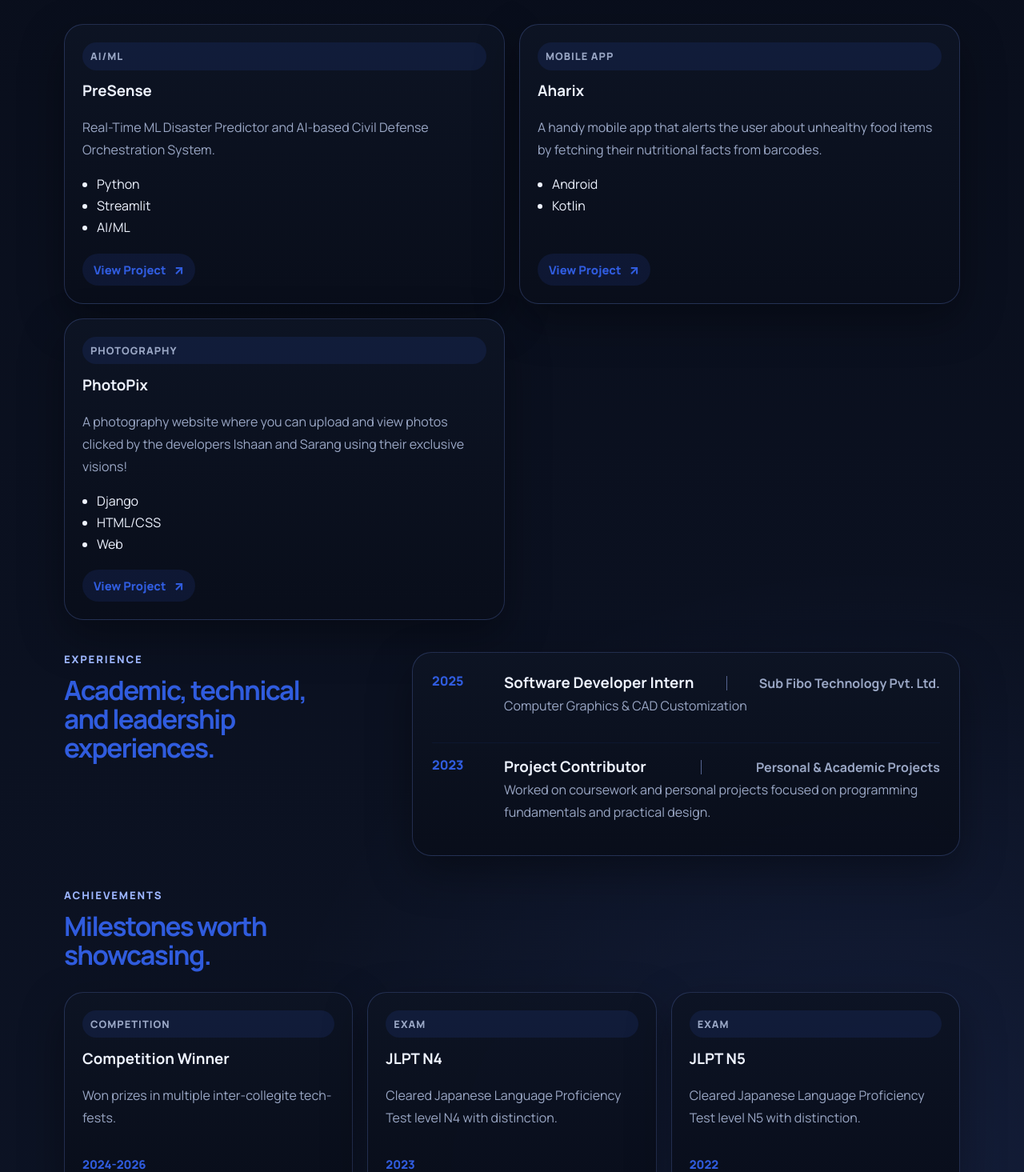
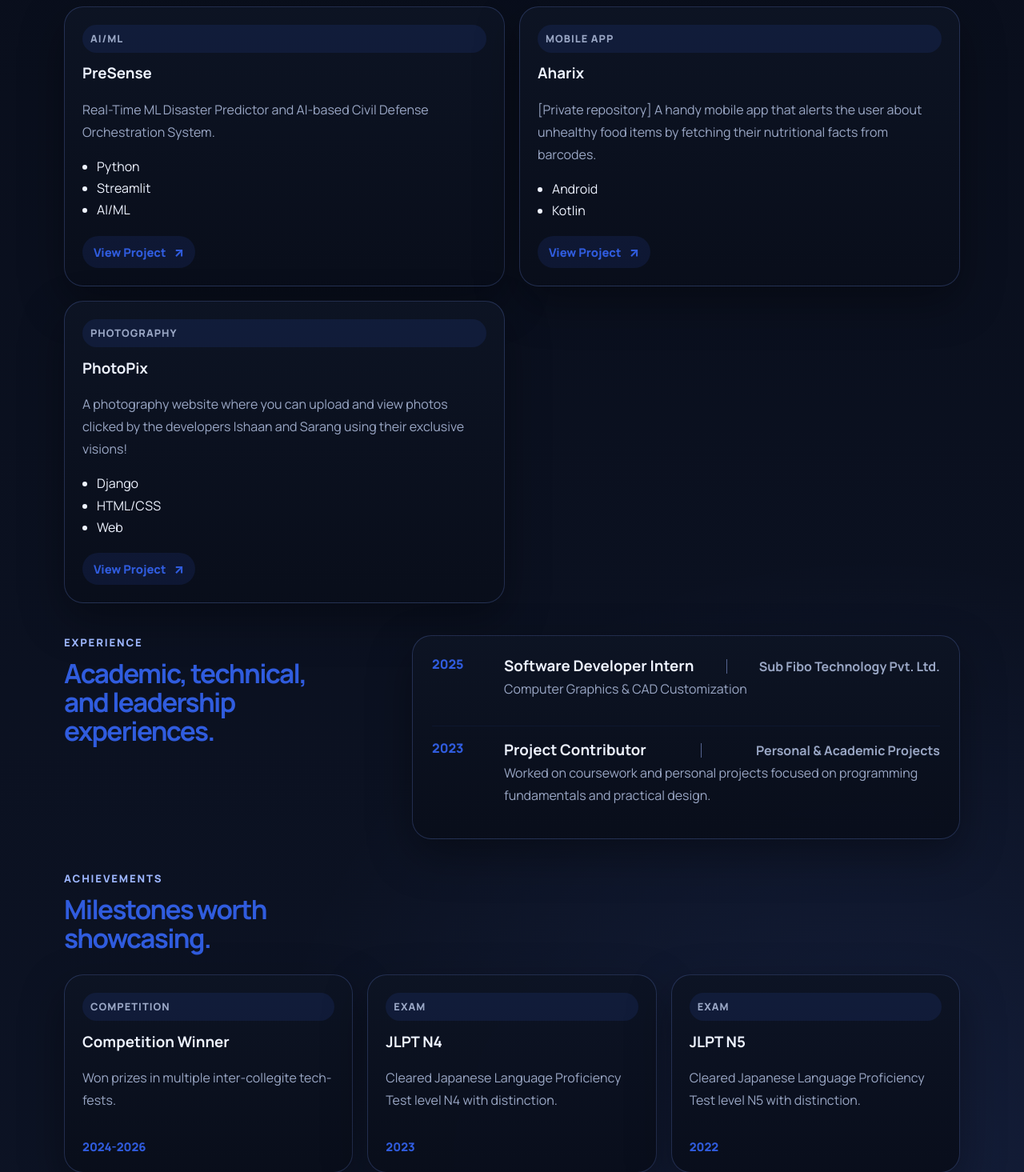
Before and after one commit to Ishaan-Jog/ishaans-portfolio, a React (Vite) app: page / in a window 1280 px wide. Shown: the part 1285-2750 px from the top of the page at 80% size. Built offline with nearby package versions, Linux system fonts and the light colour scheme.

Commit message:
UI enhancements

```diff
--- a/src/App.jsx
+++ b/src/App.jsx
@@ -19,7 +19,7 @@ const projectData = [
     tag: "Mobile App",
     title: "Aharix",
     description:
-      "A handy mobile app that alerts the user about unhealthy food items by fetching their nutritional facts from barcodes.",
+      "[Private repository] A handy mobile app that alerts the user about unhealthy food items by fetching their nutritional facts from barcodes.",
     stack: ["Android", "Kotlin"],
   },
   {
@@ -126,8 +126,47 @@ function App() {
   );
 
   useEffect(() => {
+    const updateCursor = (event) => {
+      document.documentElement.style.setProperty("--cursor-x", `${event.clientX}px`);
+      document.documentElement.style.setProperty("--cursor-y", `${event.clientY}px`);
+      document.documentElement.style.setProperty("--cursor-opacity", "1");
+
+      const card = event.target.closest?.("[data-cursor-trail]");
+      if (card) {
+        const rect = card.getBoundingClientRect();
+        const x = event.clientX - rect.left;
+        const y = event.clientY - rect.top;
+        card.style.setProperty("--trail-x", `${x}px`);
+        card.style.setProperty("--trail-y", `${y}px`);
+        card.style.setProperty("--trail-opacity", "1");
+      }
+    };
+
+    const hideCursorGlow = () => {
+      document.documentElement.style.setProperty("--cursor-opacity", "0");
+    };
+
+    const clearCardTrail = (event) => {
+      const card = event.target.closest?.("[data-cursor-trail]");
+      if (card) {
+        card.style.setProperty("--trail-opacity", "0");
+      }
+    };
+
+    window.addEventListener("mousemove", updateCursor);
+    window.addEventListener("mouseleave", hideCursorGlow);
+    window.addEventListener("blur", hideCursorGlow);
+    document.addEventListener("mouseout", clearCardTrail);
+
     document.documentElement.setAttribute("data-theme", theme);
     window.localStorage.setItem("theme", theme);
+
+    return () => {
+      window.removeEventListener("mousemove", updateCursor);
+      window.removeEventListener("mouseleave", hideCursorGlow);
+      window.removeEventListener("blur", hideCursorGlow);
+      document.removeEventListener("mouseout", clearCardTrail);
+    };
   }, [theme]);
 
   useEffect(() => {
@@ -196,6 +235,7 @@ function App() {
 
   return (
     <>
+      <div className="cursor-glow" aria-hidden="true" />
       {bgOrbs.map((orb) => (
         <div key={orb.className} className={orb.className} />
       ))}
@@ -233,7 +273,7 @@ function App() {
 
         <main>
           <section className={`hero section reveal ${revealed.home ? "visible" : ""}`} id="home" data-section="home">
-            <div className="hero-copy">
+            <div className="hero-copy" data-cursor-trail>
               <p className="eyebrow">Computer Engineering Student</p>
               <h1>Designing. Building. Solving.</h1>
               <p className="lead">
@@ -262,7 +302,7 @@ function App() {
               </div>
             </div>
 
-          <aside className="hero-card">
+          <aside className="hero-card" data-cursor-trail>
               <div className="portrait">
                 <img src={photo} alt="Ishaan Jog portrait" />
               </div>
@@ -283,7 +323,7 @@ function App() {
               <p className="eyebrow">About</p>
               <h2>Focused on learning, building, and improving consistently.</h2>
             </div>
-            <div className="panel">
+            <div className="panel" data-cursor-trail>
               <div className="about-header">
                 <div className="about-portrait">
                   <img src={photo} alt="Ishaan Jog portrait" />
@@ -314,7 +354,7 @@ function App() {
             </div>
             <div className="cards">
               {projectData.map((project) => (
-                <article className="project-card" key={project.title}>
+                <article className="project-card" key={project.title} data-cursor-trail>
                   <p className="project-tag">{project.tag}</p>
                   <h3>{project.title}</h3>
                   <p>{project.description}</p>
@@ -345,7 +385,7 @@ function App() {
               <p className="eyebrow">Experience</p>
               <h2>Academic, technical, and leadership experiences.</h2>
             </div>
-            <div className="timeline panel">
+            <div className="timeline panel" data-cursor-trail>
               {timelineData.map((entry) => (
                 <div className="timeline-item" key={entry.year + entry.title}>
                   <span>{entry.year}</span>
@@ -369,7 +409,7 @@ function App() {
             </div>
             <div className="cards achievements-cards">
               {achievementData.map((achievement) => (
-                <article className="project-card achievement-card" key={achievement.year + achievement.title}>
+                <article className="project-card achievement-card" key={achievement.year + achievement.title} data-cursor-trail>
                   <p className="project-tag">{achievement.category}</p>
                   <h3>{achievement.title}</h3>
                   <p>{achievement.text}</p>
@@ -384,7 +424,7 @@ function App() {
               <p className="eyebrow">Skills</p>
               <h2>Technical tools I use to learn and develop.</h2>
             </div>
-            <div className="panel skills">
+            <div className="panel skills" data-cursor-trail>
               {skills.map((skill) => (
                 <span key={skill}>{skill}</span>
               ))}
--- a/src/styles.css
+++ b/src/styles.css
@@ -10,6 +10,9 @@
   --accent: #305cde;
   --accent-soft: rgba(48, 92, 222, 0.14);
   --accent-strong: #2349b7;
+  --cursor-x: 50vw;
+  --cursor-y: 20vh;
+  --cursor-opacity: 0;
 }
 
 :root[data-theme="dark"] {
@@ -63,6 +66,35 @@ a {
   text-decoration: none;
 }
 
+.cursor-glow {
+  position: fixed;
+  inset: 0;
+  pointer-events: none;
+  z-index: 0;
+  background:
+    radial-gradient(circle 300px at var(--cursor-x) var(--cursor-y), rgba(48, 92, 222, 0.08), transparent 70%),
+    radial-gradient(circle 150px at var(--cursor-x) var(--cursor-y), rgba(48, 92, 222, 0.12), transparent 74%);
+  opacity: var(--cursor-opacity);
+  transition: opacity 240ms ease;
+  mix-blend-mode: screen;
+}
+
+:root[data-theme="dark"] .cursor-glow {
+  background:
+    radial-gradient(circle 320px at var(--cursor-x) var(--cursor-y), rgba(48, 92, 222, 0.1), transparent 70%),
+    radial-gradient(circle 160px at var(--cursor-x) var(--cursor-y), rgba(48, 92, 222, 0.14), transparent 74%);
+}
+
+.page-shell,
+.bg-orb {
+  position: relative;
+  z-index: 1;
+}
+
+.topbar {
+  z-index: 20;
+}
+
 .bg-orb {
   position: fixed;
   border-radius: 999px;
@@ -93,12 +125,14 @@ a {
   position: relative;
   width: min(1120px, calc(100% - 32px));
   margin: 0 auto;
-  padding: 24px 0 40px;
+  padding: 96px 0 40px;
 }
 
 .topbar {
-  position: sticky;
+  position: fixed;
   top: 16px;
+  left: 50%;
+  transform: translateX(-50%);
   z-index: 20;
   display: flex;
   justify-content: space-between;
@@ -110,6 +144,7 @@ a {
   border-radius: 20px;
   background: rgba(228, 235, 255, 0.92);
   backdrop-filter: blur(14px);
+  width: min(1120px, calc(100% - 32px));
 }
 
 :root[data-theme="dark"] .topbar {
@@ -189,6 +224,28 @@ a {
   background: var(--card);
   box-shadow: var(--shadow);
   backdrop-filter: blur(12px);
+}
+
+[data-cursor-trail] {
+  position: relative;
+  overflow: hidden;
+}
+
+[data-cursor-trail]::after {
+  content: "";
+  position: absolute;
+  inset: 0;
+  pointer-events: none;
+  background:
+    radial-gradient(circle 120px at var(--trail-x, 50%) var(--trail-y, 50%), rgba(48, 92, 222, 0.15), transparent 68%);
+  opacity: var(--trail-opacity, 0);
+  transition: opacity 220ms ease;
+  mix-blend-mode: screen;
+}
+
+:root[data-theme="dark"] [data-cursor-trail]::after {
+  background:
+    radial-gradient(circle 130px at var(--trail-x, 50%) var(--trail-y, 50%), rgba(48, 92, 222, 0.16), transparent 68%);
 }
 
 :root[data-theme="dark"] .hero-copy,
@@ -346,12 +403,31 @@ h1 {
   background:
     linear-gradient(180deg, rgba(241, 245, 255, 0.95), rgba(228, 236, 255, 0.95)),
     var(--card);
+  transition: transform 220ms ease, border-color 220ms ease, box-shadow 220ms ease;
 }
 
 :root[data-theme="dark"] .hero-card {
   background:
     linear-gradient(180deg, rgba(14, 22, 40, 0.98), rgba(10, 16, 30, 0.99)),
     var(--card);
+}
+
+.hero-card:hover,
+.panel:hover,
+.project-card:hover,
+.social-button:hover,
+.theme-toggle:hover {
+  transform: translateY(-2px);
+  border-color: rgba(48, 92, 222, 0.28);
+  box-shadow: 0 18px 34px rgba(48, 92, 222, 0.12);
+}
+
+:root[data-theme="dark"] .hero-card:hover,
+:root[data-theme="dark"] .panel:hover,
+:root[data-theme="dark"] .project-card:hover,
+:root[data-theme="dark"] .social-button:hover,
+:root[data-theme="dark"] .theme-toggle:hover {
+  box-shadow: 0 18px 34px rgba(0, 0, 0, 0.28);
 }
 
 .portrait {
@@ -749,6 +825,27 @@ h1 {
   transform: translateY(0);
 }
 
+@media (hover: none), (pointer: coarse) {
+  .cursor-glow {
+    display: none;
+  }
+}
+
+@media (prefers-reduced-motion: reduce) {
+  .cursor-glow,
+  .bg-orb,
+  .reveal,
+  .button,
+  .project-card,
+  .social-button,
+  .theme-toggle,
+  .hero-card,
+  .panel {
+    transition: none !important;
+    animation: none !important;
+  }
+}
+
 .section-title h2,
 .about-name,
 .stats strong,
@@ -797,7 +894,7 @@ h1 {
 @media (max-width: 640px) {
   .page-shell {
     width: min(100% - 20px, 1120px);
-    padding-top: 12px;
+    padding-top: 104px;
   }
 
   .section {
```
